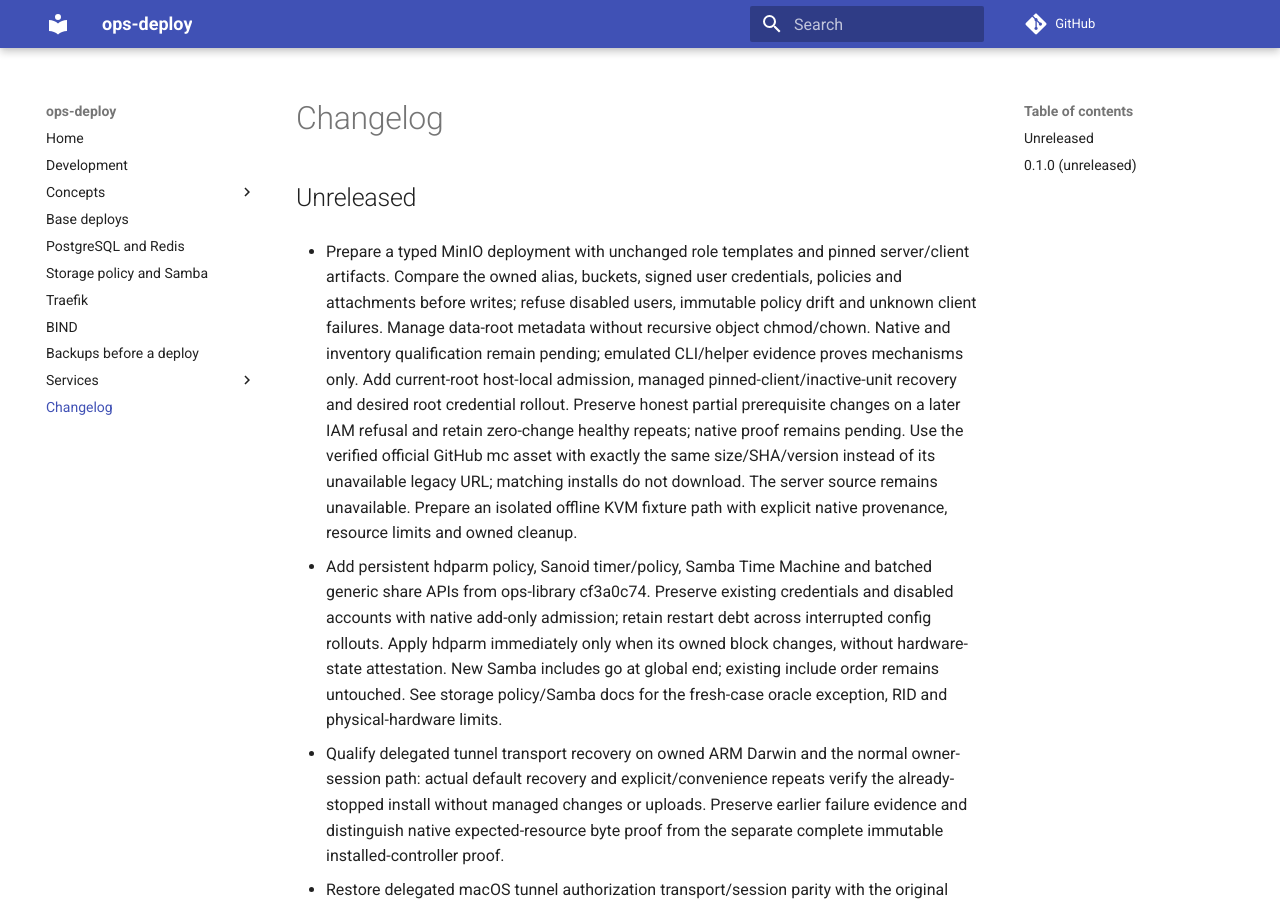
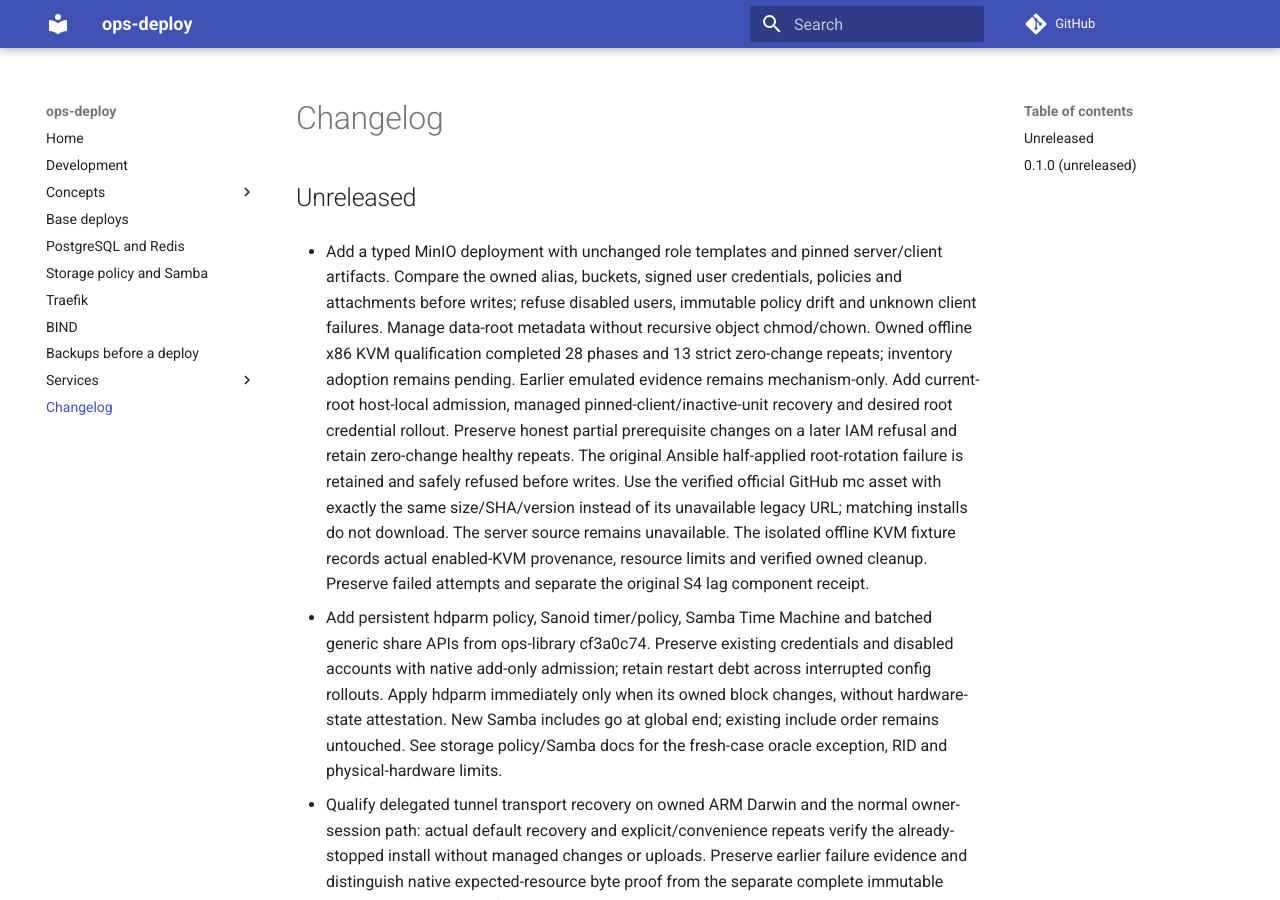
Before and after one commit to ephes/ops-deploy, an MkDocs documentation site: the page built from docs/changelog.md, in a window 1280 px wide and 900 px high. Built offline with MkDocs 1.6.1 and Material for MkDocs 9.7.7, drawn with Linux system fonts in a browser that asks for light colours; comment, search, counter and statistics services are not loaded.

```diff
--- a/docs/changelog.md
+++ b/docs/changelog.md
@@ -2,19 +2,22 @@
 
 ## Unreleased
 
-- Prepare a typed MinIO deployment with unchanged role templates and pinned
+- Add a typed MinIO deployment with unchanged role templates and pinned
   server/client artifacts. Compare the owned alias, buckets, signed user
   credentials, policies and attachments before writes; refuse disabled users,
   immutable policy drift and unknown client failures. Manage data-root metadata
-  without recursive object chmod/chown. Native and inventory qualification remain
-  pending; emulated CLI/helper evidence proves mechanisms only. Add current-root
+  without recursive object chmod/chown. Owned offline x86 KVM qualification
+  completed 28 phases and 13 strict zero-change repeats; inventory adoption remains
+  pending. Earlier emulated evidence remains mechanism-only. Add current-root
   host-local admission, managed pinned-client/inactive-unit recovery and desired
   root credential rollout. Preserve honest partial prerequisite changes on a later
-  IAM refusal and retain zero-change healthy repeats; native proof remains pending.
+  IAM refusal and retain zero-change healthy repeats. The original Ansible
+  half-applied root-rotation failure is retained and safely refused before writes.
   Use the verified official GitHub mc asset with exactly the same size/SHA/version
   instead of its unavailable legacy URL; matching installs do not download. The
-  server source remains unavailable. Prepare an isolated offline KVM fixture path
-  with explicit native provenance, resource limits and owned cleanup.
+  server source remains unavailable. The isolated offline KVM fixture records
+  actual enabled-KVM provenance, resource limits and verified owned cleanup.
+  Preserve failed attempts and separate the original S4 lag component receipt.
 
 - Add persistent hdparm policy, Sanoid timer/policy, Samba Time Machine and batched
   generic share APIs from ops-library cf3a0c74. Preserve existing credentials and
```
Also changed, not shown: docs/services/minio.md (+40 -16 lines), 1 other file.
